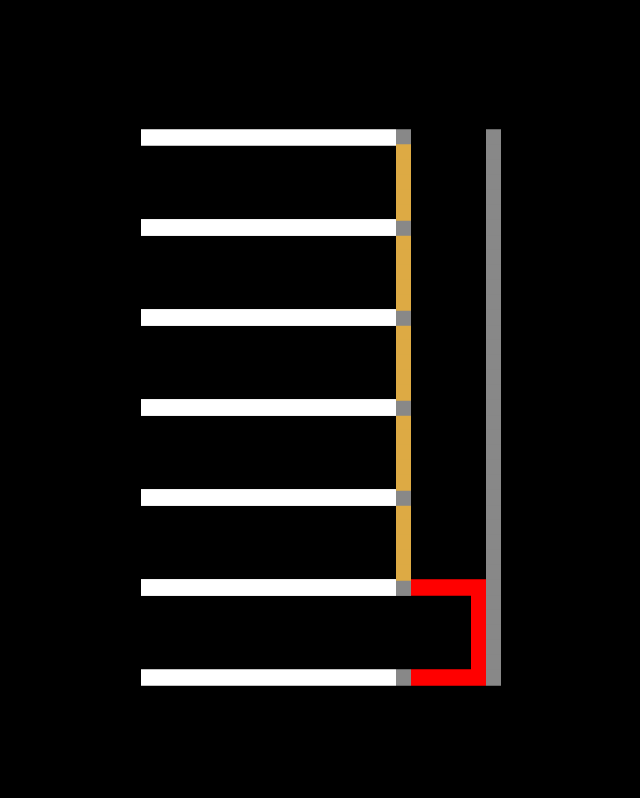
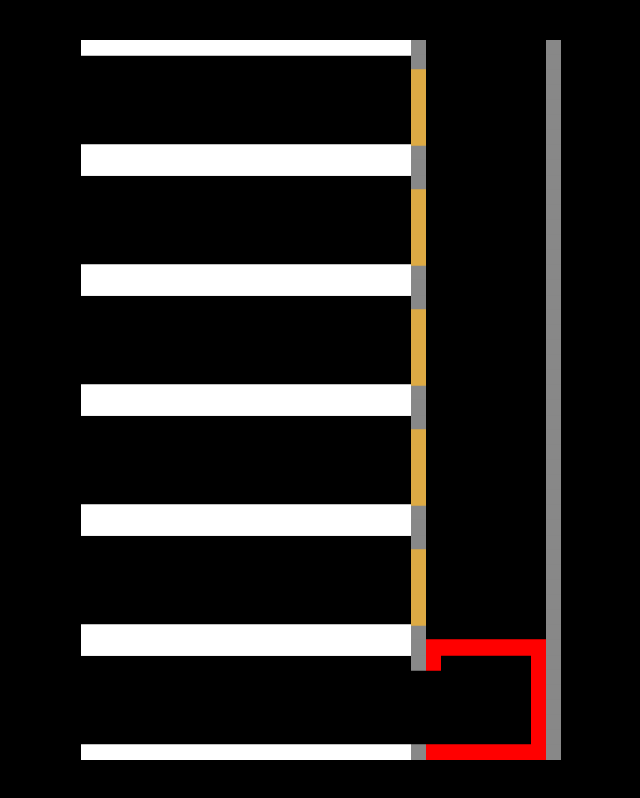
Before and after one commit to Oletus/elevator, a website: page index.html in a window 1280 px wide. Shown: the whole page, without its empty margins (319-959 px from the left). Drawn offline with Linux system fonts and the light colour scheme.

Commit message:
New proportions for level

```diff
--- a/index.html
+++ b/index.html
@@ -25,7 +25,7 @@
 <script src="src/tilemap.js"></script>
 
 <script src="src/level.js"></script>
-
+<script src="src/character.js"></script>
 <script src="src/gamedata.js"></script>
 
 <script>
--- /dev/null
+++ b/src/character.js
@@ -0,0 +1,3 @@
+var Character = function() {
+
+};
--- a/src/level.js
+++ b/src/level.js
@@ -1,22 +1,25 @@
 
 var FloorTiles = [
-    'xxxxxxxxxxxxxxxxxh     h',
-    '                 d     h',
-    '                 d     h',
-    '                 d     h',
-    '                 d     h',
-    '                 d     h',
-    'xxxxxxxxxxxxxxxxxh     h'
+    'xxxxxxxxxxxxxxxxxxxxxxh        h',
+    '                      h        h',
+    '                      d        h',
+    '                      d        h',
+    '                      d        h',
+    '                      d        h',
+    '                      d        h',
+    'xxxxxxxxxxxxxxxxxxxxxxh        h',
+    'xxxxxxxxxxxxxxxxxxxxxxh        h'
 ];
 
 var ElevatorTiles = [
-    'ooooo',
-    'd   o',
-    'd   o',
-    'd   o',
-    'd   o',
-    'd   o',
-    'ooooo'
+    'oooooooo',
+    'o      o',
+    'd      o',
+    'd      o',
+    'd      o',
+    'd      o',
+    'd      o',
+    'oooooooo'
 ];
 
 var Floor = function(options) {
@@ -51,7 +54,7 @@ Floor.prototype.update = function(deltaTime) {
     }
 };
 
-Floor.height = 6;
+Floor.height = FloorTiles.length - 1;
 
 var Elevator = function(options) {
     var defaults = {
@@ -139,7 +142,7 @@ Elevator.prototype.render = function(ctx, numFloors) {
 var Level = function() {
     this.numFloors = 6;
 
-    this.elevator = new Elevator({x: 18, level: this});
+    this.elevator = new Elevator({x: 23, level: this});
     this.floors = [];
     for (var i = 0; i < this.numFloors; ++i) {
         this.floors.push(new Floor({floor: i, elevator: this.elevator, level: this}));
```
